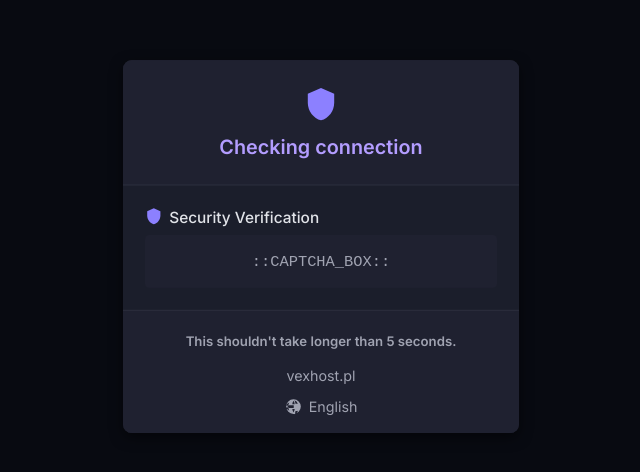
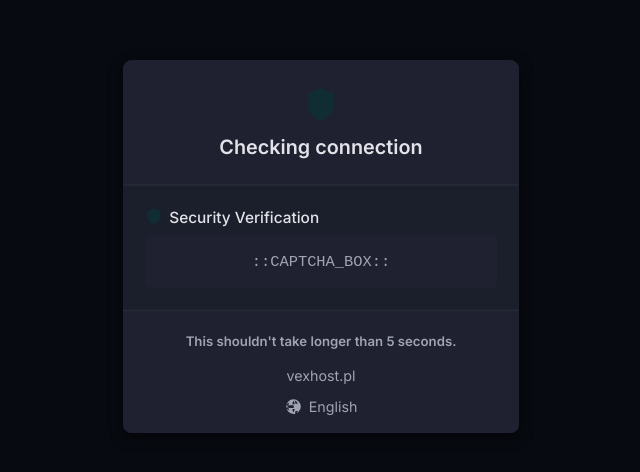
Before and after one commit to ognullptr/vxh, a plain HTML site: page index.html in a window 1280 px wide. Shown: the part 154-626 px from the top of the page, without its empty margins (319-959 px from the left). Drawn offline with Linux system fonts and the light colour scheme.

Commit message:
Update index.html

```diff
--- a/index.html
+++ b/index.html
@@ -39,13 +39,13 @@
         .card-header svg {
             width: 32px;
             height: 32px;
-            fill: #8C80FF;
+            fill: #112d34; /* Zmienione */
             margin-bottom: 12px;
         }
         .card-header .title {
             font-size: 18px;
             font-weight: 600;
-            color: #B39DFF;
+            color: #E1E3E8; /* Zmienione */
         }
         .card-body {
             padding: 20px;
@@ -62,7 +62,7 @@
         .section svg {
             width: 16px;
             height: 16px;
-            fill: #8C80FF;
+            fill: #112d34; /* Zmienione */
             margin-right: 6px;
         }
         .box {
@@ -162,7 +162,7 @@
         #modal button {
             margin-top: 12px;
             padding: 8px 16px;
-            background: #8C80FF;
+            background: #112d34; /* Zmienione */
             color: #FFF;
             border: none;
             border-radius: 4px;
```
Lines whose indentation alone changed are shown as unchanged.
